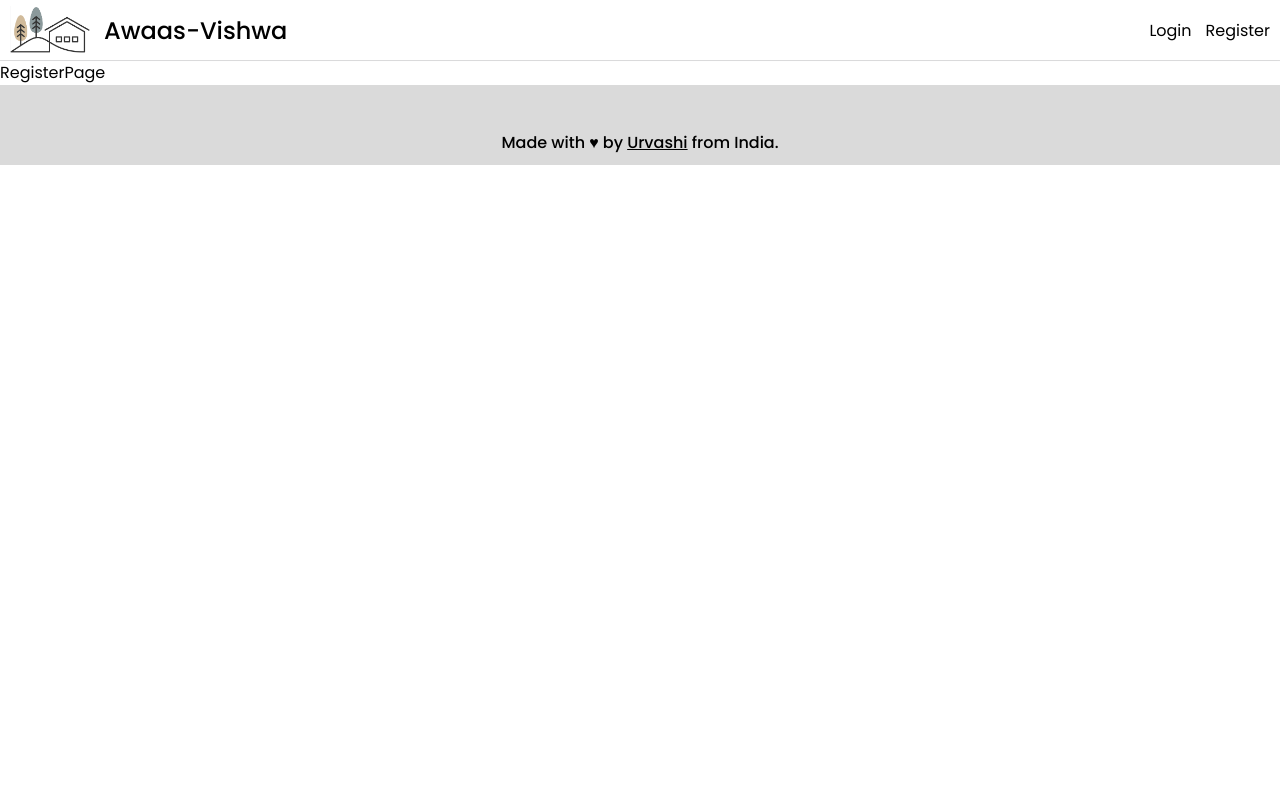
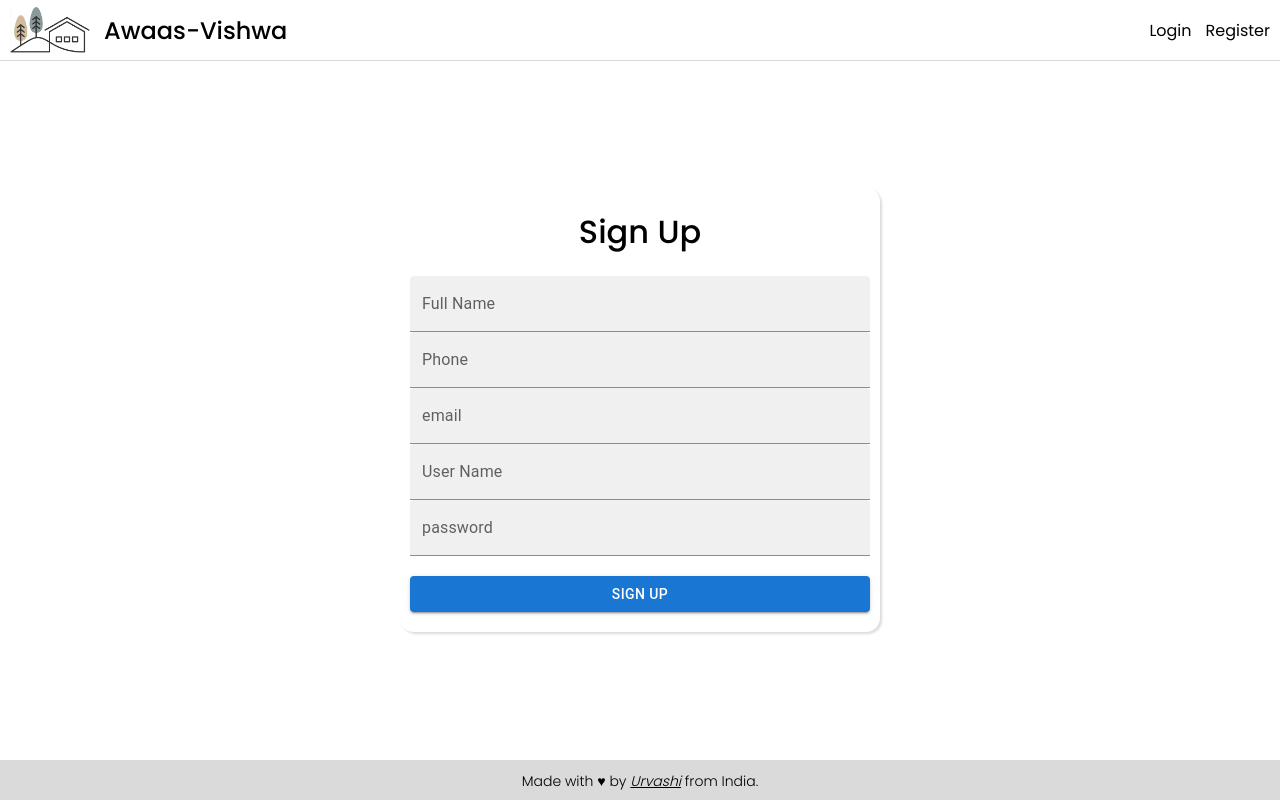
Before and after one commit to Urvashi021/Awaas-vishwa, a React (Vite) app: page /register in a window 1280 px wide. Built offline with nearby package versions, Linux system fonts and the light colour scheme.

Commit message:
feat : Register Page Create.

```diff
--- a/src/App.css
+++ b/src/App.css
@@ -50,15 +50,39 @@ header {
 /* FOOTER */
 footer {
     width: 100%;
-    height: 80px;
-    padding: 20px 10px 10px 10px;
+    height: 40px;
     display: flex;
-    align-items: flex-end;
+    align-items: center;
     justify-content: center;
     background-color: #dadada;
 
 }
 .footer-text{
+    font-size: 14px;
+    font-weight: 300;
+    text-align: center;
+}
+/*
+*   REGISTER PAGE
+*/
+.register-page {
+    height: calc(100vh - 100px);
+    display: flex;
+    align-items: center;
+}
+.register-container {
+    max-width: 500px;
+    margin: auto;
+    padding: 10px;
+    width: 100%;
+}
+.register-form {
+    padding: 20px 10px;
+    box-shadow: rgba(0, 0, 0, 0.15) 1.95px 1.95px 2.6px;
+    border-radius: 14px;
+}
+.register-form h1 {
     font-weight: 500;
     text-align: center;
+    margin-bottom: 20px;
 }
--- a/src/components/main/Footer.jsx
+++ b/src/components/main/Footer.jsx
@@ -4,7 +4,7 @@ const footer = () => {
   return (
     <footer>
     <div className="footer-container">
-      <p1 className="footer-text"> Made with ♥ by <a href = "www.urvashiparmar.com"><u>Urvashi</u></a> from India.</p1>
+      <p1 className="footer-text"> Made with ♥ by <a href = "www.urvashiparmar.com"><u><i>Urvashi</i></u></a>  from India.</p1>
     </div>
     </footer>
   )
--- a/src/pages/RegisterPage.jsx
+++ b/src/pages/RegisterPage.jsx
@@ -1,11 +1,24 @@
-import React from 'react'
+import React from "react"
+import { FormControl, TextField, Button} from '@mui/material'
 
 const RegisterPage = () => {
   return (
-    <div>
-      RegisterPage
-    </div>
-  )
-}
+    <div className='register-page'>
+      <div className="register-container">
+        <div className="register-form">
+          <h1>Sign Up</h1>
+          <FormControl fullWidth>
+            <TextField id="filled-basic" label="Full Name" variant="filled" />
+            <TextField id="filled-basic" label="Phone" variant="filled" type='number' />
+            <TextField id="filled-basic" label="email" variant="filled" />
+            <TextField id="filled-basic" label="User Name" variant="filled" />
+            <TextField id="filled-basic" label="password" variant="filled" type='password' />
+            <Button variant="contained" sx={{marginTop: '20px'}}>Sign Up</Button>
+          </FormControl>
+        </div>
+      </div>
+      </div>
+      );
+};
 
-export default RegisterPage
+export default RegisterPage;
```
